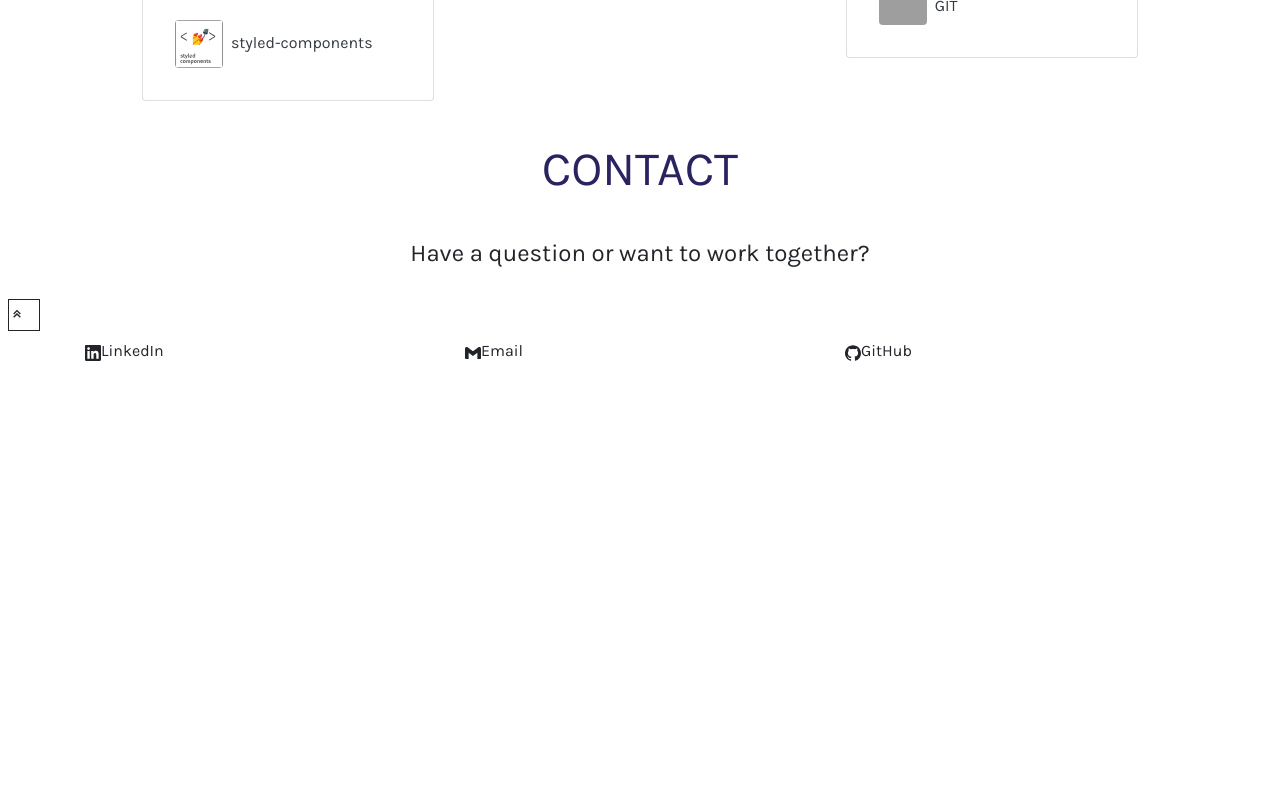
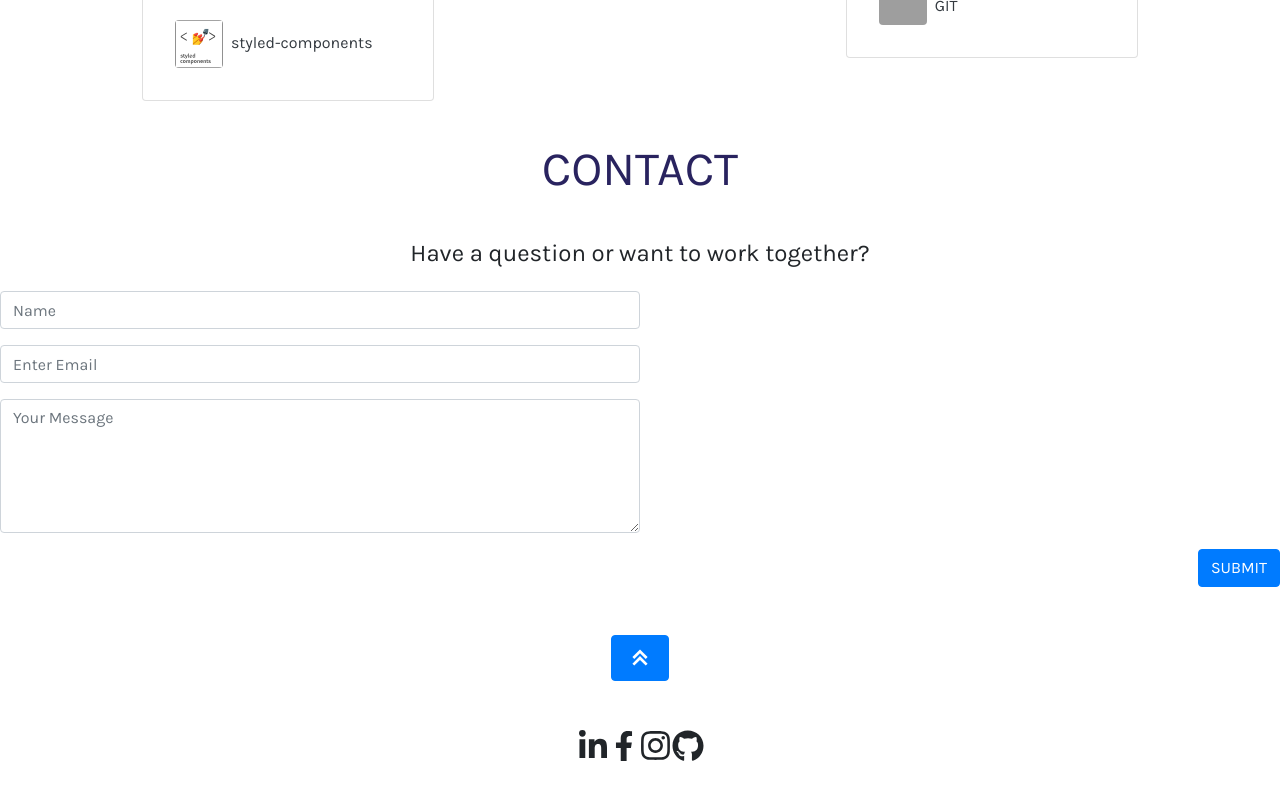
Before and after one commit to ehlee9317/Portfolio, a React (Create React App) app: page / in a window 1280 px wide. Shown: the part 2522-3322 px from the top of the page. Before the commit the page ends 2885 px from the top, so only its background shows below. Built offline with nearby package versions, Linux system fonts and the light colour scheme; grey boxes are pictures that could not be loaded.

Commit message:
added forms for contact page

```diff
--- a/src/pages/contact/contact.js
+++ b/src/pages/contact/contact.js
@@ -2,20 +2,15 @@ import React from "react";
 import Container from "react-bootstrap/Container";
 import Row from "react-bootstrap/Row";
 import Col from "react-bootstrap/Col";
-import Image from "react-bootstrap/Image";
-import Box from "@material-ui/core/Box";
+import Button from "react-bootstrap/Button";
+import Nav from "react-bootstrap/Nav";
 
 // ICONS
-import { SiLinkedin } from "react-icons/si";
-import { SiGmail } from "react-icons/si";
-import { SiGithub } from "react-icons/si";
+import { FaLinkedinIn } from "react-icons/fa";
+import { FaFacebookF } from "react-icons/fa";
+import { FaGithub } from "react-icons/fa";
+import { FaInstagram } from "react-icons/fa";
 import { BiChevronsUp } from "react-icons/bi";
-
-const boxStyle = {
-  //   bgColor: "background.paper",
-  m: 1,
-  style: { width: "2rem", height: "2rem" },
-};
 
 const Contact = () => {
   return (
@@ -25,27 +20,50 @@ const Contact = () => {
         <h4 className="pt-3 text-center pb-3">
           Have a question or want to work together?
         </h4>
-        <Box display="flex">
-          <Box border={1} {...boxStyle}>
-            <BiChevronsUp height="100px"/>
-          </Box>
-        </Box>
-        <Container>
-          <Row>
-            <Col xs={12} md={4} className="align-item-center">
-              <SiLinkedin height="100px" width="100px" />
-              LinkedIn
-            </Col>
-            <Col xs={12} md={4} className="align-item-center">
-              <SiGmail height="100px" width="100px" />
-              Email
-            </Col>
-            <Col xs={12} md={4} className="align-item-center">
-              <SiGithub height="100px" width="100px" />
-              GitHub
-            </Col>
-          </Row>
-        </Container>
+
+        <form class="w-50 ">
+          <div class="form-group">
+            <input
+              type="name"
+              class="form-control"
+              id="exampleFormControlInput1"
+              placeholder="Name"
+            />
+          </div>
+
+          <div class="form-group">
+            <input
+              type="email"
+              class="form-control"
+              id="exampleFormControlInput1"
+              placeholder="Enter Email"
+            />
+          </div>
+
+          <div class="form-group">
+            <textarea
+              class="form-control"
+              id="exampleFormControlTextarea1"
+              rows="5"
+              placeholder="Your Message"
+            ></textarea>
+          </div>
+        </form>
+        <div className="text-right">
+          <Button class="btn btn-outline-dark">SUBMIT</Button>
+        </div>
+        <div className="text-center pt-5">
+          <Button href="home">
+            <BiChevronsUp size={32} />
+          </Button>
+        </div>
+
+        <div className="text-center pt-5 pb-5">
+          <FaLinkedinIn size={32} />
+          <FaFacebookF size={30} />
+          <FaInstagram size={33} />
+          <FaGithub size={32} />
+        </div>
       </div>
     </div>
   );
```
